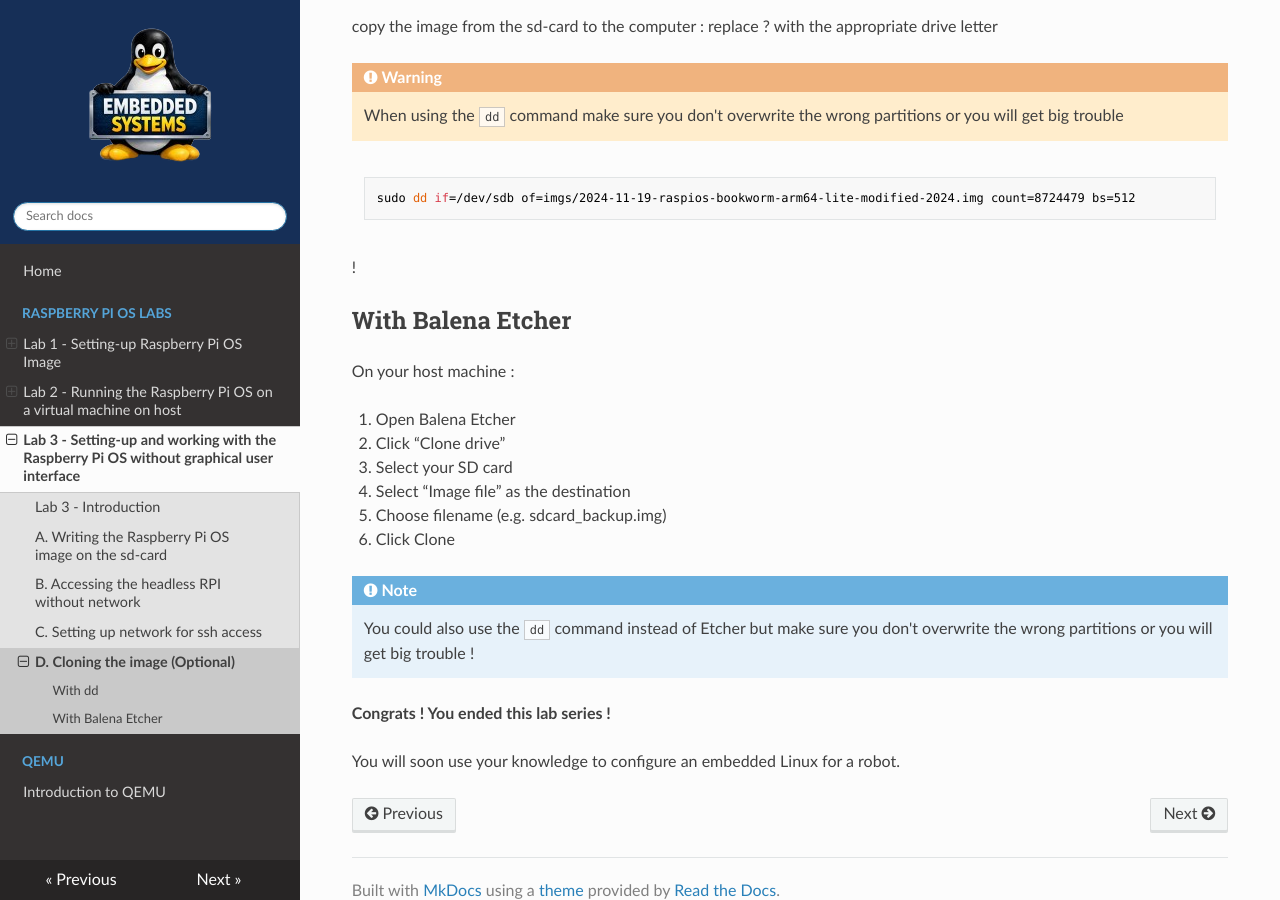
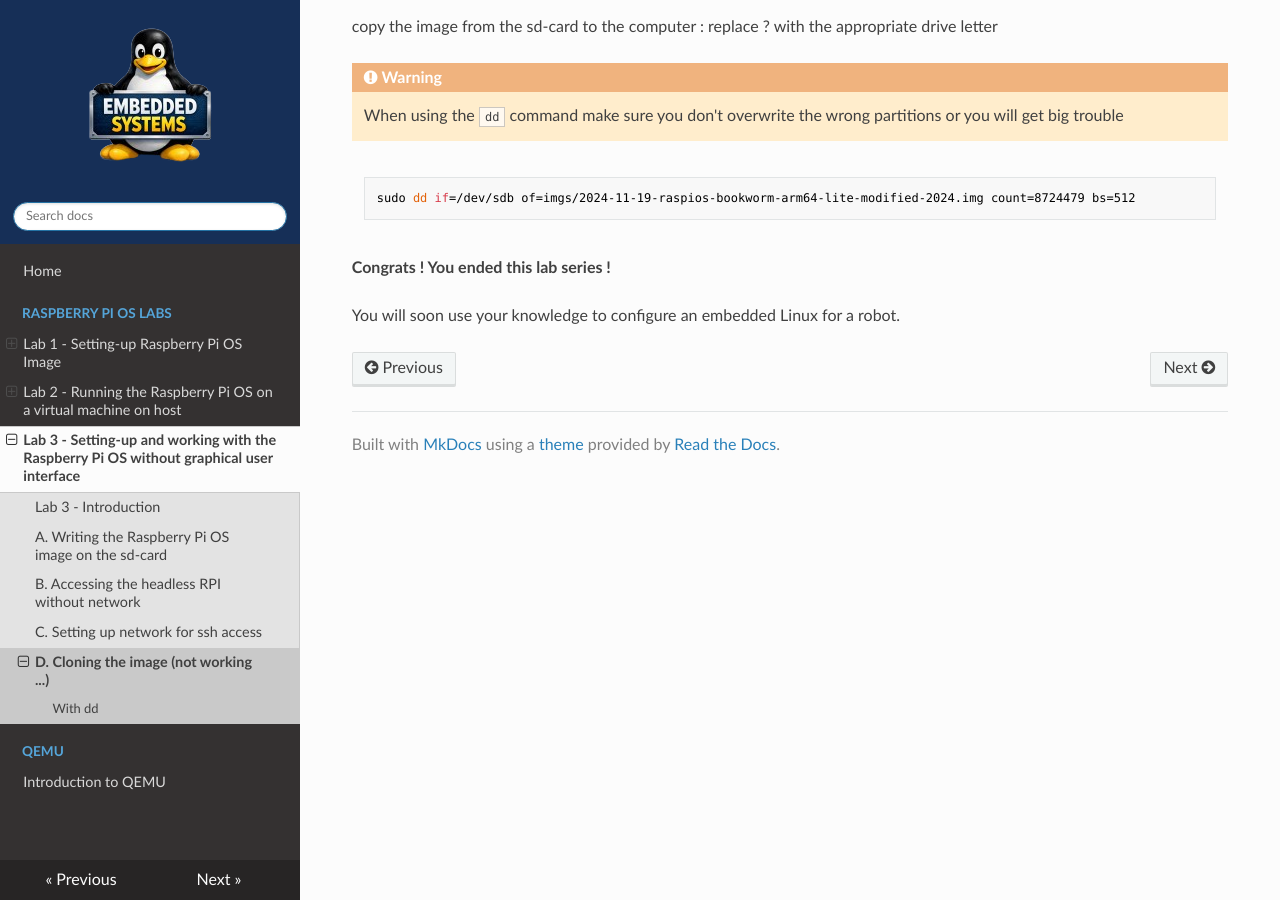
Before and after one commit to tlefloch/emb-sys, an MkDocs documentation site: the page built from docs/image/lab3/saving.md, in a window 1280 px wide and 900 px high, scrolled down 790 px. Built offline with MkDocs 1.6.1, drawn with Linux system fonts in a browser that asks for light colours; nearby versions of some CDN libraries; some of the changed text lies outside the part shown.

Commit message:
add solutions

````diff
--- a/docs/image/lab3/saving.md
+++ b/docs/image/lab3/saving.md
@@ -1,4 +1,4 @@
-# D. Cloning the image (Optional)
+# D. Cloning the image (not working ...)
 
 To save all the changes made on the Raspberry PI image, we can clone the image from the sd-card
 
@@ -39,23 +39,6 @@ replace ? with the appropriate drive letter
 sudo dd if=/dev/sdb of=imgs/2024-11-19-raspios-bookworm-arm64-lite-modified-2024.img count=8724479 bs=512
 ```
 
-!
-
-
-## With Balena Etcher
-
-On your host machine :
-
-1. Open Balena Etcher
-2. Click “Clone drive”
-3. Select your SD card
-4. Select “Image file” as the destination
-5. Choose filename (e.g. sdcard_backup.img)
-6. Click Clone
-
-!!! Note
-    You could also use the `dd` command instead of Etcher but make sure you don't overwrite the wrong partitions or you will get big trouble !
-
 **Congrats ! You ended this lab series !**
 
 You will soon use your knowledge to configure an embedded Linux for a robot.
````
